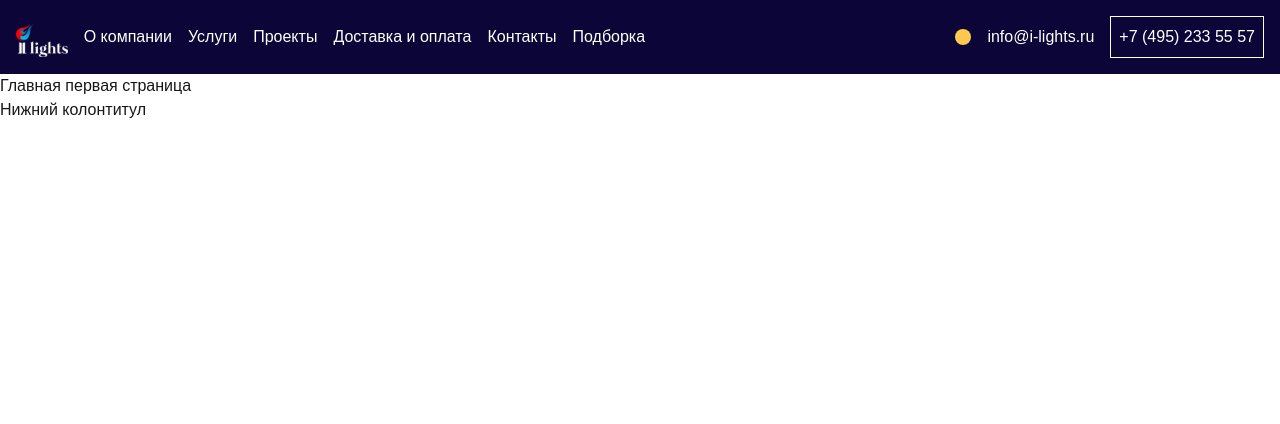
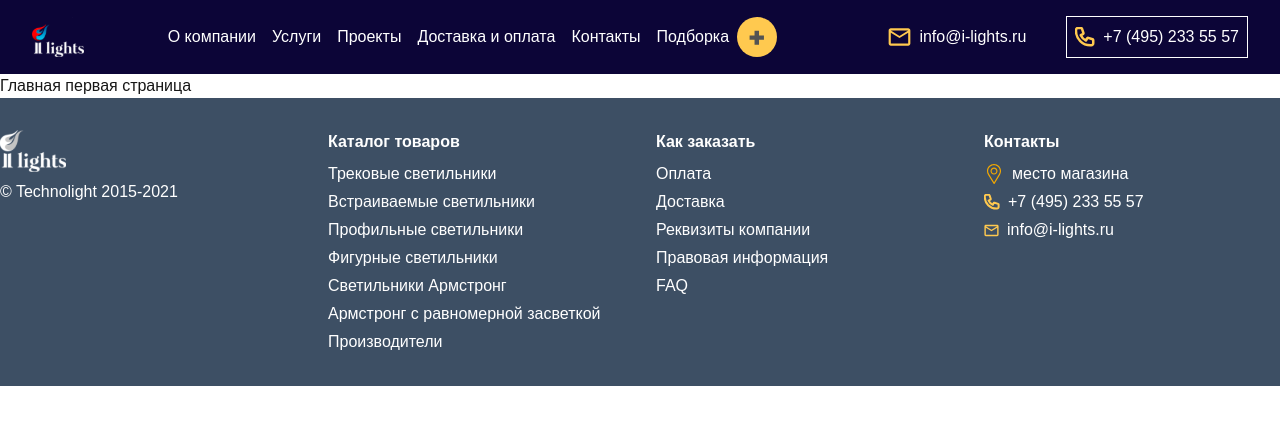
Before and after one commit to 89811421793/lamps, a Next.js app: page / in a window 1280 px wide. Shown: the top 424 px of the page. Built offline with nearby package versions, Linux system fonts and the light colour scheme.

Commit message:
Container и вид header и footer

```diff
--- /dev/null
+++ b/src/app/components/Container.tsx
@@ -0,0 +1,16 @@
+import React from 'react';
+
+interface ContainerProps {
+  children: React.ReactNode;
+  className?: string;
+}
+
+const Container: React.FC<ContainerProps> = ({ children, className }) => {
+  return (
+    <div className={`max-w-[1285px] mx-auto px-4 ${className}`}>
+      {children}
+    </div>
+  );
+};
+
+export default Container;
--- a/src/app/components/Footer.tsx
+++ b/src/app/components/Footer.tsx
@@ -1,11 +1,71 @@
+// src/app/components/Footer.tsx
 import React from 'react';
 
 const Footer = () => {
-    return (
-        <footer>
-            Нижний колонтитул
-        </footer>
-    );
+  return (
+    <footer className="bg-[#3D4F64] text-white py-8">
+    <div className="container mx-auto grid grid-cols-1 md:grid-cols-4 gap-8">
+      {/* Первая колонка */}
+      <div className="flex flex-col items-start">
+        <a href="/" className="flex flex-col items-start">
+          <img src="/logo-footer.svg" alt="Логотип" className="mb-2" />
+          <p>© Technolight 2015-2021</p>
+        </a>
+      </div>
+
+        {/* Вторая колонка */}
+        <div className="flex flex-col items-start">
+          <h3 className="font-bold mb-2">Каталог товаров</h3>
+          <ul className="list-none space-y-1">
+            <li><a href="#" className="hover:underline">Трековые светильники</a></li>
+            <li><a href="#" className="hover:underline">Встраиваемые светильники</a></li>
+            <li><a href="#" className="hover:underline">Профильные светильники</a></li>
+            <li><a href="#" className="hover:underline">Фигурные светильники</a></li>
+            <li><a href="#" className="hover:underline">Светильники Армстронг</a></li>
+            <li><a href="#" className="hover:underline">Армстронг с равномерной засветкой</a></li>
+            <li><a href="#" className="hover:underline">Производители</a></li>
+          </ul>
+        </div>
+
+        {/* Третья колонка */}
+        <div className="flex flex-col items-start">
+          <h3 className="font-bold mb-2">Как заказать</h3>
+          <ul className="list-none space-y-1">
+            <li><a href="#" className="hover:underline">Оплата</a></li>
+            <li><a href="#" className="hover:underline">Доставка</a></li>
+            <li><a href="#" className="hover:underline">Реквизиты компании</a></li>
+            <li><a href="#" className="hover:underline">Правовая информация</a></li>
+            <li><a href="#" className="hover:underline">FAQ</a></li>
+          </ul>
+        </div>
+
+        {/* Четвертая колонка */}
+        <div className="flex flex-col items-start">
+          <h3 className="font-bold mb-2">Контакты</h3>
+          <ul className="list-none space-y-1">
+            <li className="flex items-center">
+              <a href="#" className="flex items-center">
+                <img src="/pin.svg" alt="Местоположение" className="mr-2" />
+                место магазина
+              </a>
+            </li>
+            <li className="flex items-center">
+              <a href="tel:+74952335557" className="flex items-center hover:underline">
+                <img src="/phone.svg" alt="Телефон" className="mr-2" />
+                +7 (495) 233 55 57
+              </a>
+            </li>
+            <li className="flex items-center">
+              <a href="mailto:info@i-lights.ru" className="flex items-center hover:underline">
+                <img src="/email.svg" alt="Email" className="mr-2" />
+                info@i-lights.ru
+              </a>
+            </li>
+          </ul>
+        </div>
+      </div>
+    </footer>
+  );
 };
 
 export default Footer;
--- a/src/app/components/Header.tsx
+++ b/src/app/components/Header.tsx
@@ -1,6 +1,6 @@
-
 import React from 'react';
 import Menu from './Menu';
+import Container from './Container';
 
 const items = [
   "О компании",
@@ -8,30 +8,39 @@ const items = [
   "Проекты",
   "Доставка и оплата",
   "Контакты",
-  "Подборка"
 ];
-
 
 const Header: React.FC = () => {
   return (
-    <header className="bg-[#0C0537] p-4 flex items-center justify-between">
-      <div className="flex items-center">
-      <img src="/logo-header.svg" alt="Логотип" className="h-10 mr-4" />
-      <Menu menuItems={items} />
-      </div>
-      <div className="flex items-center space-x-4">
-        <button className="bg-[#FFC94F] rounded-full p-2 flex items-center justify-center">
-
-        </button>
-        <a href="mailto:info@i-lights.ru" className="text-white flex items-center">
-
-          info@i-lights.ru
-        </a>
-        <button className="border border-white text-white flex items-center p-2">
-
-          +7 (495) 233 55 57
-        </button>
-      </div>
+    <header className="bg-[#0C0537] p-4">
+      <Container>
+        <div className="flex items-center justify-between">
+          <div className="flex items-center">
+            <a href="/" className="flex items-center">
+              <img src="/logo-header.svg" alt="Логотип" className="h-10" />
+            </a>
+            <div className="ml-[84px]">
+              <Menu menuItems={items} />
+            </div>
+            <div className="flex items-center ml-4">
+              <button className="flex items-center space-x-2 text-white">
+                <span>Подборка</span>
+                <img src="/fav.svg" alt="Избранное" className="h-10" />
+              </button>
+            </div>
+          </div>
+          <div className="flex items-center space-x-[40px]">
+            <button className="flex items-center space-x-2 text-white">
+              <img src="/email.svg" alt="Email" className="h-5" />
+              <span>info@i-lights.ru</span>
+            </button>
+            <button className="flex items-center space-x-2 border border-white text-white p-2">
+              <img src="/phone.svg" alt="Телефон" className="h-5" />
+              <span>+7 (495) 233 55 57</span>
+            </button>
+          </div>
+        </div>
+      </Container>
     </header>
   );
 };
```
Also changed, not shown: public/pin.svg (added).
